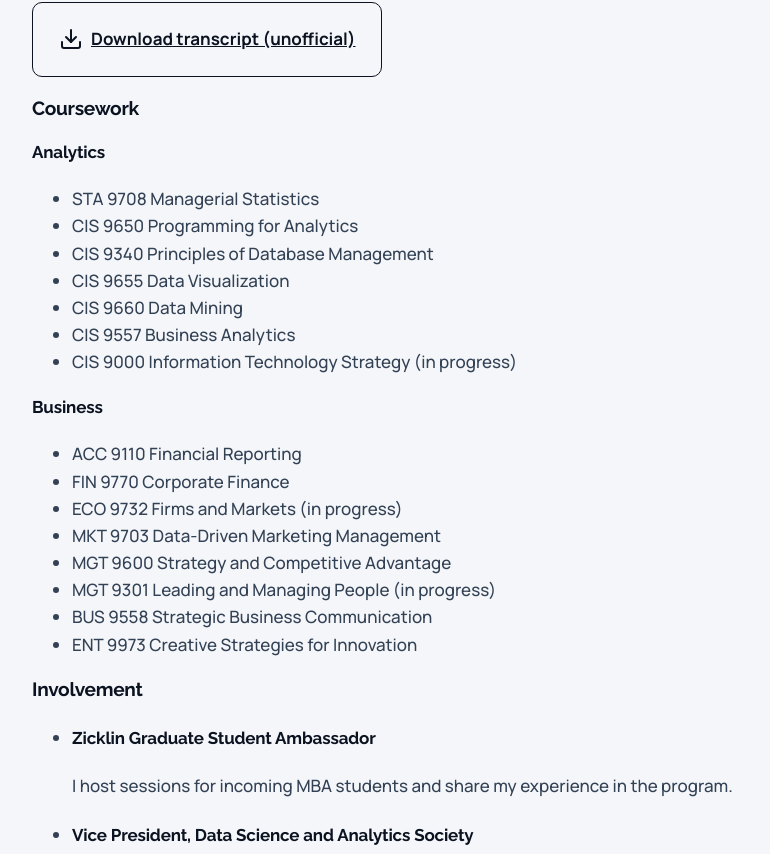
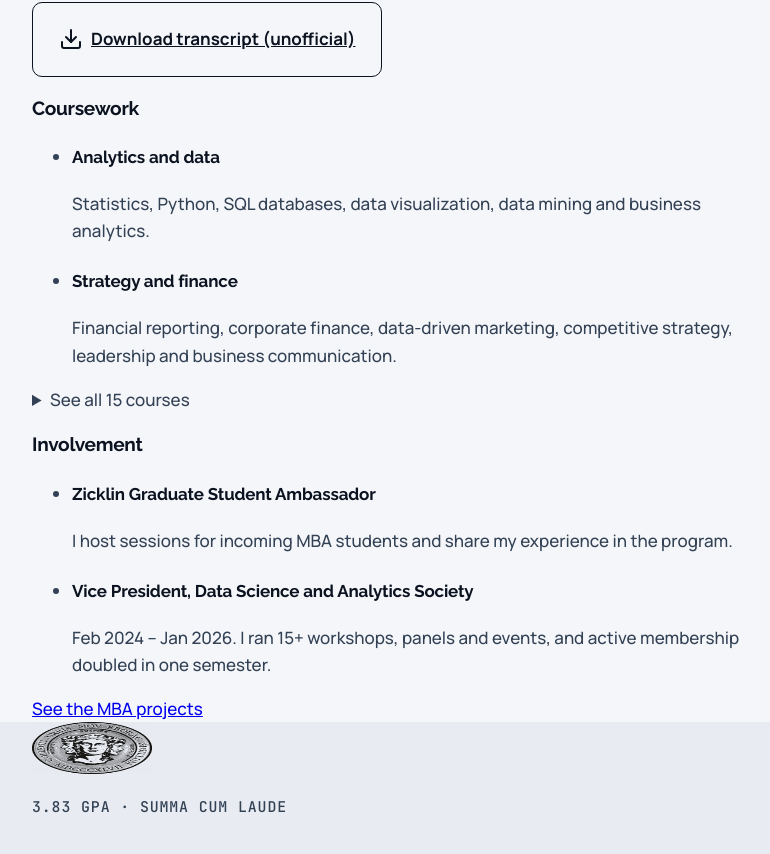
Before and after one commit to Rezwan3App/buildwithrez, a React (Vite) app in the folder client/: page /education in a window 1280 px wide. Shown: the part 591-1445 px from the top of the page, without its empty margins (27-797 px from the left). Built offline with nearby package versions, Linux system fonts and the light colour scheme.

Commit message:
Education: coursework as two capability lines, full course list behind a toggle

```diff
--- a/client/src/pages/education.tsx
+++ b/client/src/pages/education.tsx
@@ -7,7 +7,8 @@ import { body, logoBox } from "@/lib/ui";
 
 const tracks = [
   {
-    name: "Analytics",
+    name: "Analytics and data",
+    summary: "Statistics, Python, SQL databases, data visualization, data mining and business analytics.",
     courses: [
       "STA 9708 Managerial Statistics",
       "CIS 9650 Programming for Analytics",
@@ -19,7 +20,8 @@ const tracks = [
     ],
   },
   {
-    name: "Business",
+    name: "Strategy and finance",
+    summary: "Financial reporting, corporate finance, data-driven marketing, competitive strategy, leadership and business communication.",
     courses: [
       "ACC 9110 Financial Reporting",
       "FIN 9770 Corporate Finance",
@@ -112,20 +114,28 @@ export default function Education() {
           Download transcript (unofficial)
         </a>
         <h3 className="mt-6 text-[1.1875rem] sm:mt-8 sm:text-xl font-bold">Coursework</h3>
-        <div className="mt-3 grid gap-x-12 gap-y-6 sm:grid-cols-2">
+        <ul className="mt-3 border-t-2 border-ink">
           {tracks.map((t) => (
-            <div key={t.name} data-reveal="">
-              <h4 className="border-b-2 border-ink pb-2 text-base font-bold">{t.name}</h4>
-              <ul>
+            <li key={t.name} data-reveal="" className="grid gap-y-1 border-b border-slate-300 py-4 lg:grid-cols-[minmax(0,2fr)_3fr] lg:gap-x-12">
+              <h4 className="text-base font-bold">{t.name}</h4>
+              <p className={`text-slate-700 ${body}`}>{t.summary}</p>
+            </li>
+          ))}
+        </ul>
+        <details className="mt-3">
+          <summary className="inline-flex min-h-[44px] cursor-pointer items-center font-semibold text-blue-900">
+            See all {tracks.reduce((n, t) => n + t.courses.length, 0)} courses
+          </summary>
+          <div className="mt-2 grid gap-x-12 gap-y-4 sm:grid-cols-2">
+            {tracks.map((t) => (
+              <ul key={t.name}>
                 {t.courses.map((c) => (
-                  <li key={c} className={`border-b border-slate-300 py-2 text-slate-700 ${body}`}>
-                    {c}
-                  </li>
+                  <li key={c} className="border-b border-slate-300 py-2 text-[15px] text-slate-700">{c}</li>
                 ))}
               </ul>
-            </div>
-          ))}
-        </div>
+            ))}
+          </div>
+        </details>
 
         <h3 className="mt-8 text-[1.1875rem] sm:text-xl font-bold">Involvement</h3>
         <ul className="mt-3 border-t-2 border-ink">
```
